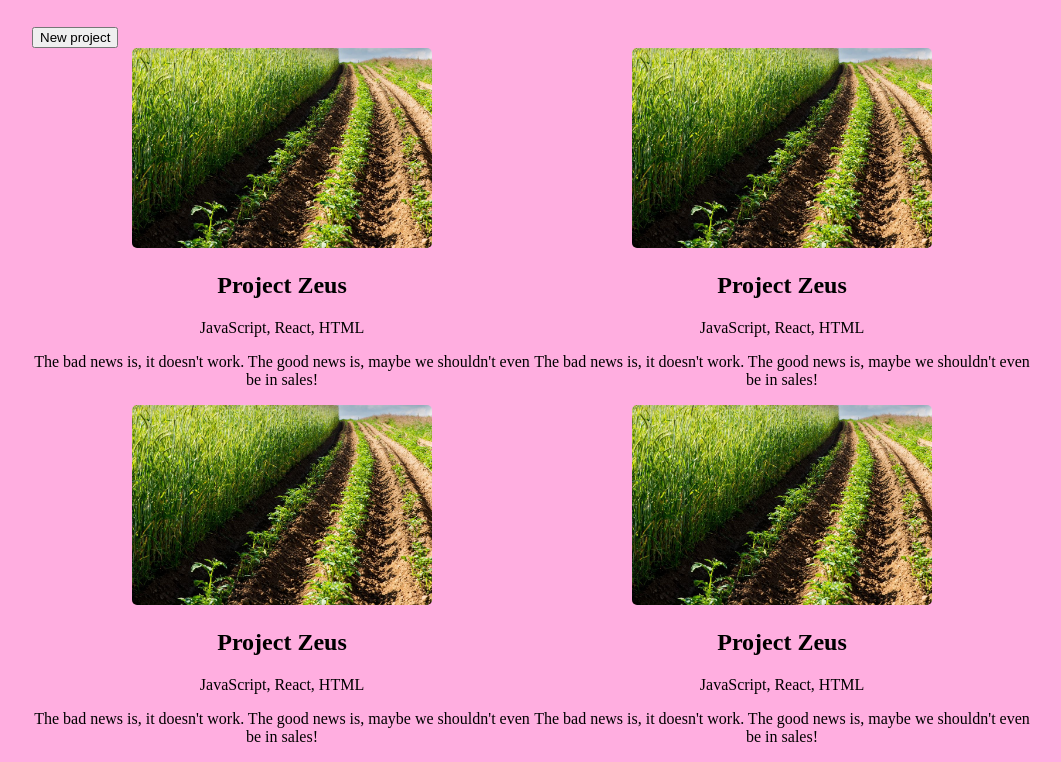
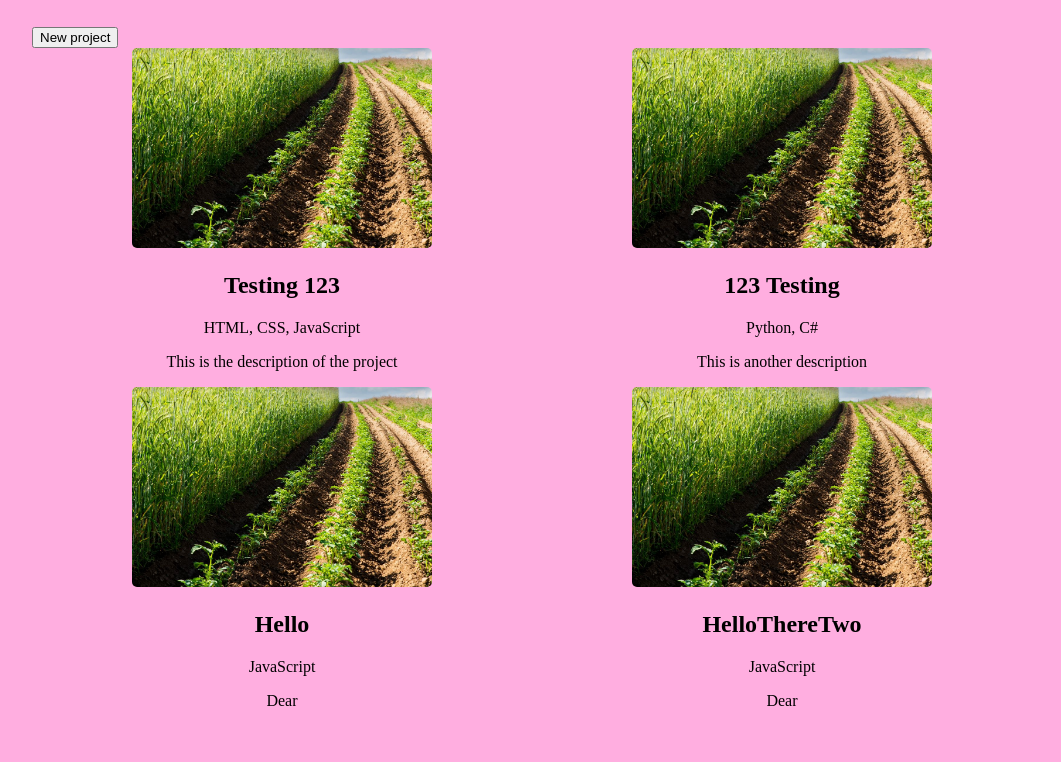
Before and after one commit to ChenoGG/web-applications, a React (Vite) app in the folder portfolio-v2/: page / in a window 1280 px wide. Shown: the part 351-1113 px from the top of the page, without its empty margins (108-1169 px from the left). After the commit the page ends 1077 px from the top, so only its background shows below. Built offline with nearby package versions, Linux system fonts and the light colour scheme.

Commit message:
Update app

```diff
--- a/portfolio-v2/src/App.tsx
+++ b/portfolio-v2/src/App.tsx
@@ -1,65 +1,34 @@
 import './styles.css';
-import Title from './components/Title';
-import Paragraph from './components/Paragraph';
 import Card from './components/Card';
 import HeaderPage from './components/HeaderPage';
 import AddProjectForm from './components/AddProjectForm';
 import OpenFormButton from './components/OpenFormButton';
+import CardListAll from './components/CardListAll';
 
 function App() {
+
   return (
      <>
         {/* Static images goes into public folder? */}
-        {/* Look for other ways instead of mapping it later.
-        I Just wanted two paragraphs man without two props. */}
+        {/* Look for other ways instead of mapping it later?
+        I Just wanted two paragraphs without using props for each man. */}
         <HeaderPage
           headerImage={{image: "assets/blue.png",
             imageAltText: "pixelated-ish shades of blue in a cloud like pattern"}}
           title="Farming Arc"
-          paragraph={[`Did you know that farming transcends the mere thought of survival?
-            It is a metaphor for life, growth, and the pursuit of peace For the Glory of Mankind.
-            To return to simplicity, to the being itself.
-            It is not only cultivating the land, but the soul.
-            Each seed planted with the hopes of freeing the world from the scars of war.
-            Each harvest a testament to the unending resilience and hope.`,
-            "A true warrior is not found in the sword, but the iridium hoe."]}
         />
 
       <main>
         <OpenFormButton />
+        <AddProjectForm />
+        <CardListAll />
 
-        <AddProjectForm />
-
-        <div id="project-wrapper"></div>
-        <div id="project-wrapper-testing"></div>
-
-        <Card
+        {/* <Card
           thumbnail={{image:"assets/farmland.jpg", imageAltText:"This is alt text"}}
           name="Project Zeus"
           language={["JavaScript", "React", "HTML"]}
-          description="The bad news is, it doesn't work. The good news is, maybe we shouldn't even be in sales!"
-        />
-
-        <Card
-          thumbnail={{image:"assets/farmland.jpg", imageAltText:"This is alt text"}}
-          name="Project Zeus"
-          language={["JavaScript", "React", "HTML"]}
-          description="The bad news is, it doesn't work. The good news is, maybe we shouldn't even be in sales!"
-        />
-
-        <Card
-          thumbnail={{image:"assets/farmland.jpg", imageAltText:"This is alt text"}}
-          name="Project Zeus"
-          language={["JavaScript", "React", "HTML"]}
-          description="The bad news is, it doesn't work. The good news is, maybe we shouldn't even be in sales!"
-        />
-
-        <Card
-          thumbnail={{image:"assets/farmland.jpg", imageAltText:"This is alt text"}}
-          name="Project Zeus"
-          language={["JavaScript", "React", "HTML"]}
-          description="The bad news is, it doesn't work. The good news is, maybe we shouldn't even be in sales!"
-        />
+          description="The bad news is, it doesn't work. But perhaps we shouldn't be in the credit business at all."
+        /> */}
 
       </main>
     </>
```
